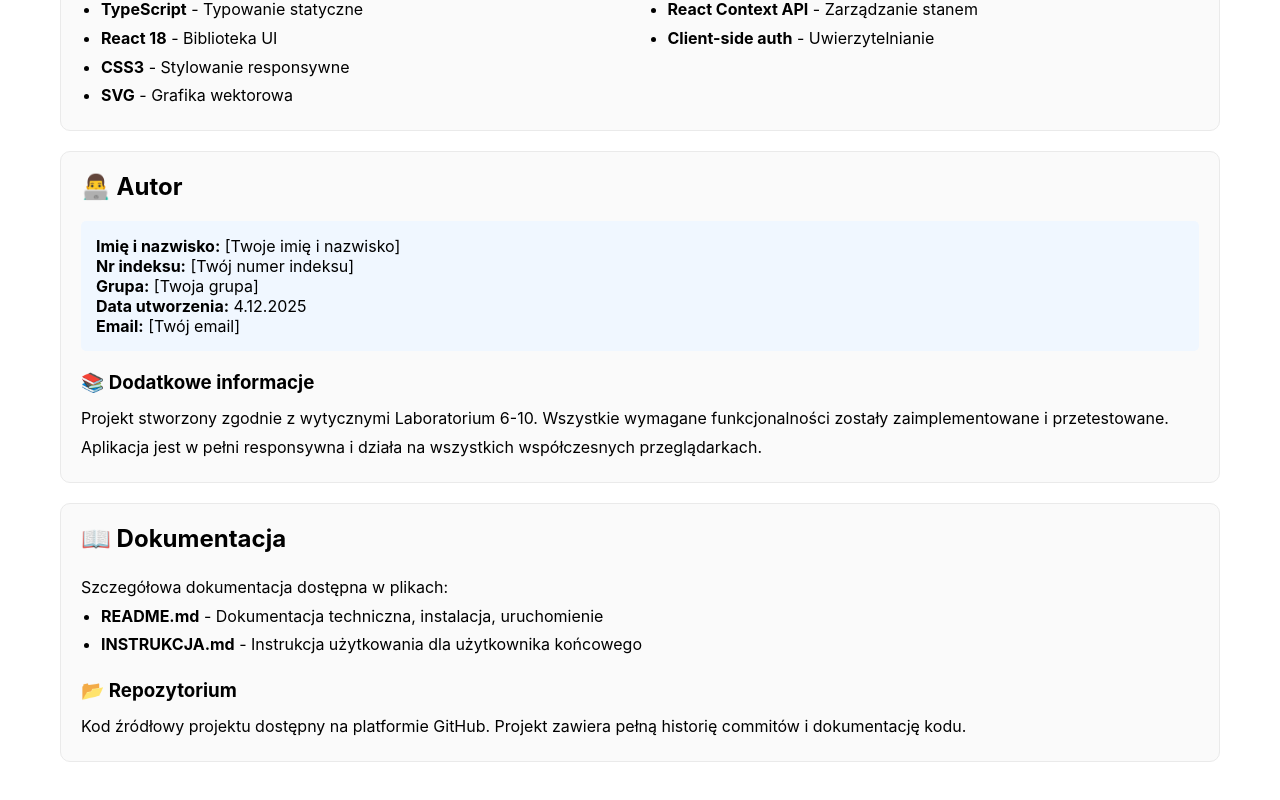
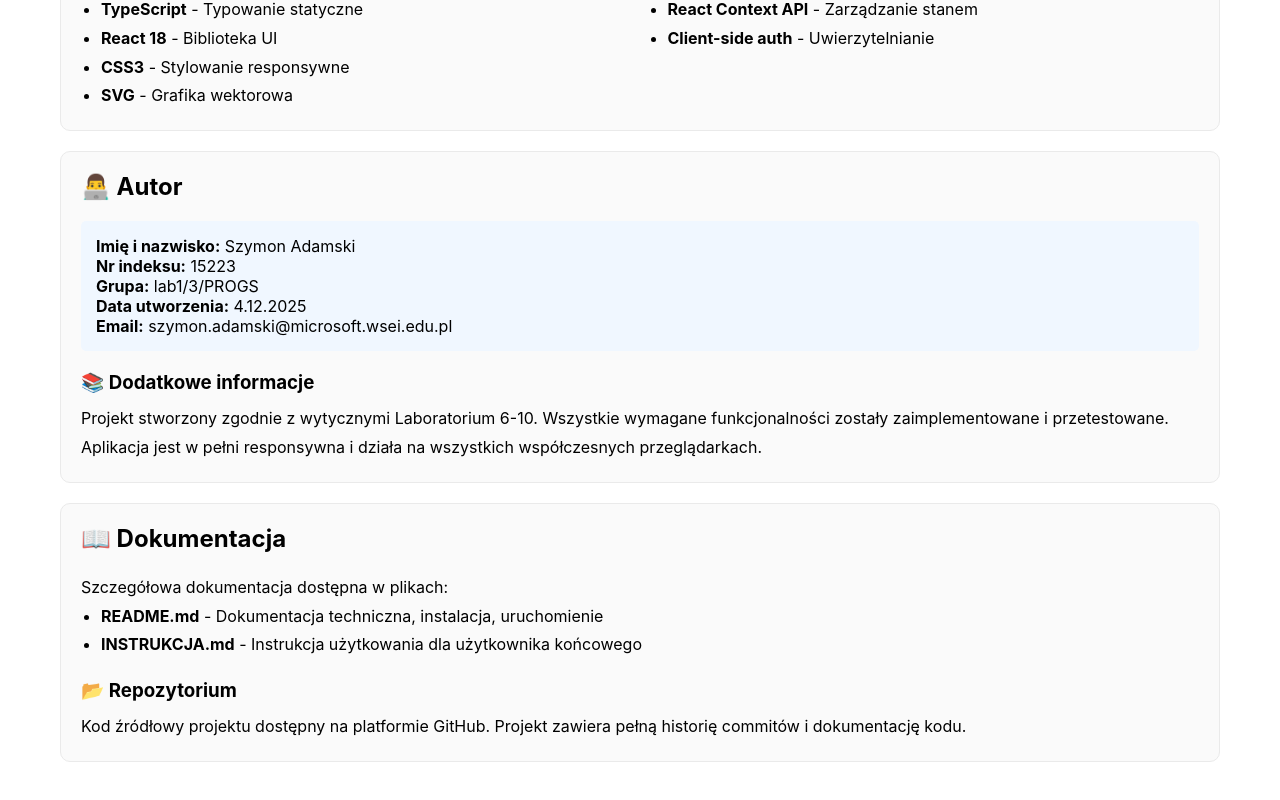
Before and after one commit to SzymonAdamski/nextjs-tictactoe-lab6-10, a Next.js app: page /nextjs-tictactoe-lab6-10/about in a window 1280 px wide. Shown: the part 1194-1994 px from the top of the page. Built offline with nearby package versions, Linux system fonts and the light colour scheme.

Commit message:
Update live demo URL - GitHub Pages2

```diff
--- a/app/about/page.tsx
+++ b/app/about/page.tsx
@@ -75,11 +75,11 @@ export default function AboutPage() {
       <div className="card mb-2">
         <h2 className="mb-2">👨‍💻 Autor</h2>
         <div style={{ padding: '15px', background: '#f0f7ff', borderRadius: '5px' }}>
-          <p><strong>Imię i nazwisko:</strong> [Twoje imię i nazwisko]</p>
-          <p><strong>Nr indeksu:</strong> [Twój numer indeksu]</p>
-          <p><strong>Grupa:</strong> [Twoja grupa]</p>
+          <p><strong>Imię i nazwisko:</strong> Szymon Adamski</p>
+          <p><strong>Nr indeksu:</strong> 15223</p>
+          <p><strong>Grupa:</strong> lab1/3/PROGS</p>
           <p><strong>Data utworzenia:</strong> {new Date().toLocaleDateString('pl-PL')}</p>
-          <p><strong>Email:</strong> [Twój email]</p>
+          <p><strong>Email:</strong> szymon.adamski@microsoft.wsei.edu.pl</p>
         </div>
 
         <h3 className="mt-2 mb-1">📚 Dodatkowe informacje</h3>
```
